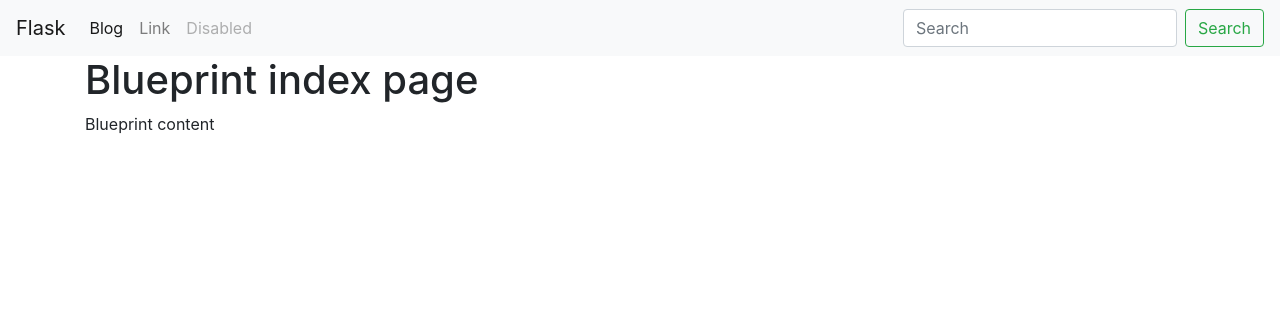
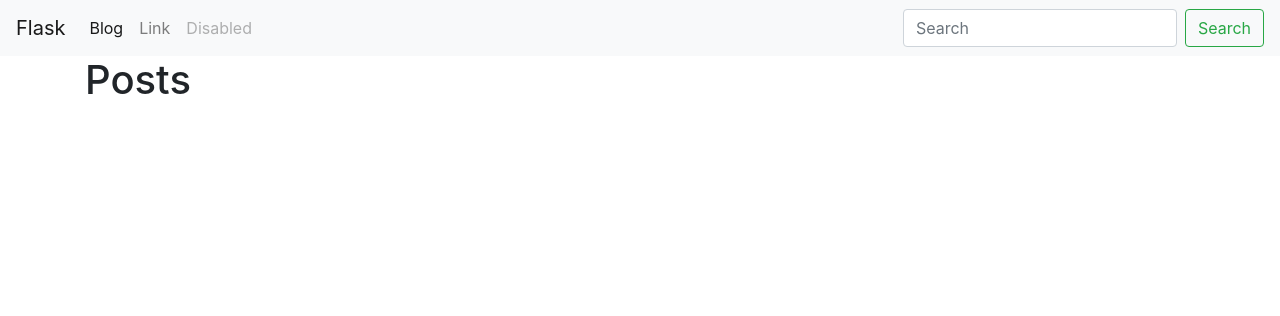
Before and after one commit to EsdeathEsdeath/flask_testapp, a Flask app: page / in a window 1280 px wide. Shown: the top 316 px of the page. Run offline with Flask 2, Linux system fonts and the light colour scheme; some libraries are stand-ins or nearby versions.

Commit message:
add some post

```diff
--- a/app.py
+++ b/app.py
@@ -4,11 +4,7 @@
 import psycopg2
 
 
-from posts.blueprint import posts
-
 app = Flask(__name__)
 app.config.from_object(Configuration)
 
 db = SQLAlchemy(app)
-
-app.register_blueprint(posts, url_prefix='/blog')
--- a/main.py
+++ b/main.py
@@ -1,6 +1,13 @@
 from app import app
 from app import db
+
+from posts.blueprint import posts
+
 import view
+
+
+app.register_blueprint(posts, url_prefix='/blog')
+
 
 if __name__ == '__main__':
     app.run()
--- a/posts/blueprint.py
+++ b/posts/blueprint.py
@@ -1,8 +1,12 @@
 from flask import Blueprint
 from flask import render_template
+
+from models import Post
 
 posts = Blueprint('posts', __name__, template_folder='templates')
 
 @posts.route('/')
 def index():
-    return render_template('posts/index.html')
+    posts = Post.query.all()
+
+    return render_template('posts/index.html', posts=posts)
--- a/posts/templates/posts/index.html
+++ b/posts/templates/posts/index.html
@@ -5,9 +5,15 @@
 {% endblock %}
 
 {% block content_title %}
-    Blueprint index page
+    Posts
 {% endblock %}
 
 {% block content %}
-    Blueprint content
+    {% for post in posts %}
+
+        <p>
+            {{ post.title }}
+        </p>
+
+    {%endfor%}
 {% endblock %}
```
